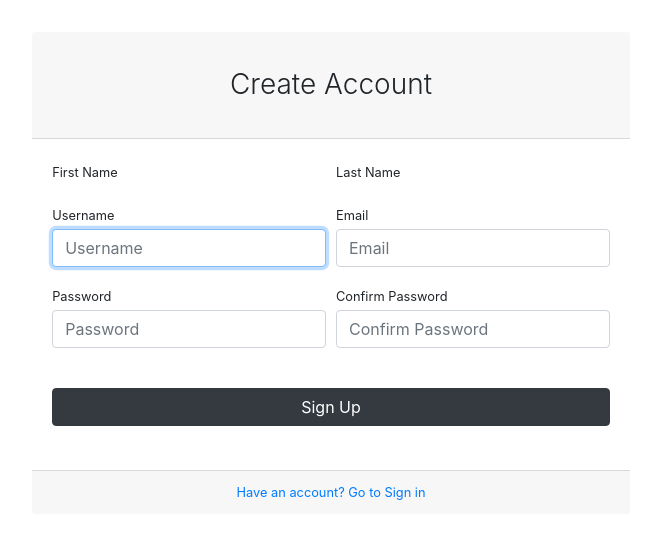
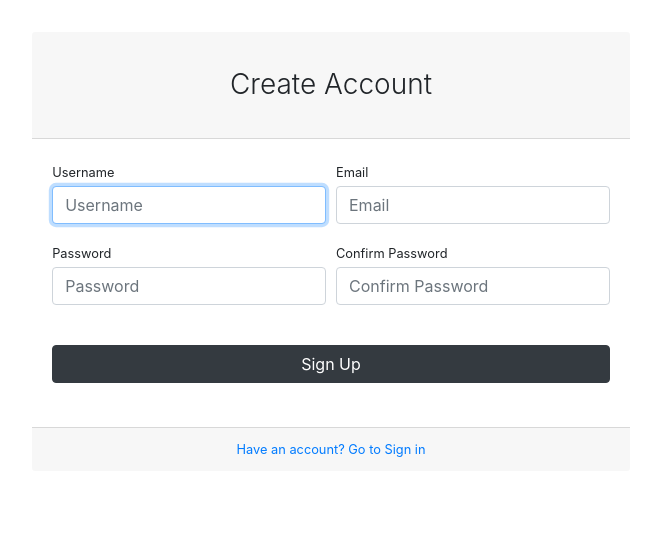
Before and after one commit to charliedilorenzo/GenshinWishOracle, a Django app: page /users/register/ in a window 1280 px wide. Shown: the part 88-627 px from the top of the page, without its empty margins (309-970 px from the left). Run offline with Django 4.2, Linux system fonts and the light colour scheme; parts of the project's set-up code (start-up, migrations or seed data) failed here and were passed over; some libraries are stand-ins or nearby versions.

Commit message:
allowing register for now in normal way

```diff
--- a/genshinwishoracle/users/templates/users/register.html
+++ b/genshinwishoracle/users/templates/users/register.html
@@ -39,20 +39,6 @@
                             <div class="form-row">
                                 <div class="col-md-6">
                                     <div class="form-group">
-                                        <label class="small mb-1">First Name</label>
-                                        {{ form.first_name }}
-                                    </div>
-                                </div>
-                                <div class="col-md-6">
-                                    <div class="form-group">
-                                        <label class="small mb-1">Last Name</label>
-                                        {{ form.last_name }}
-                                    </div>
-                                </div>
-                            </div>
-                            <div class="form-row">
-                                <div class="col-md-6">
-                                    <div class="form-group">
                                         <label class="small mb-1">Username</label>
                                         {{ form.username }}
                                     </div>
@@ -87,7 +73,7 @@
                     </div>
                     <div class="card-footer text-center">
                         <div class="small">
-                            <a href="#">Have an account? Go to Sign in</a>
+                            <a href="{% url 'login' %}">Have an account? Go to Sign in</a>
                         </div>
                     </div>
                 </div>
```
Also changed, not shown: genshinwishoracle/users/templates/users/login.html (+6 -5 lines), todo.md (+7 -6 lines).
